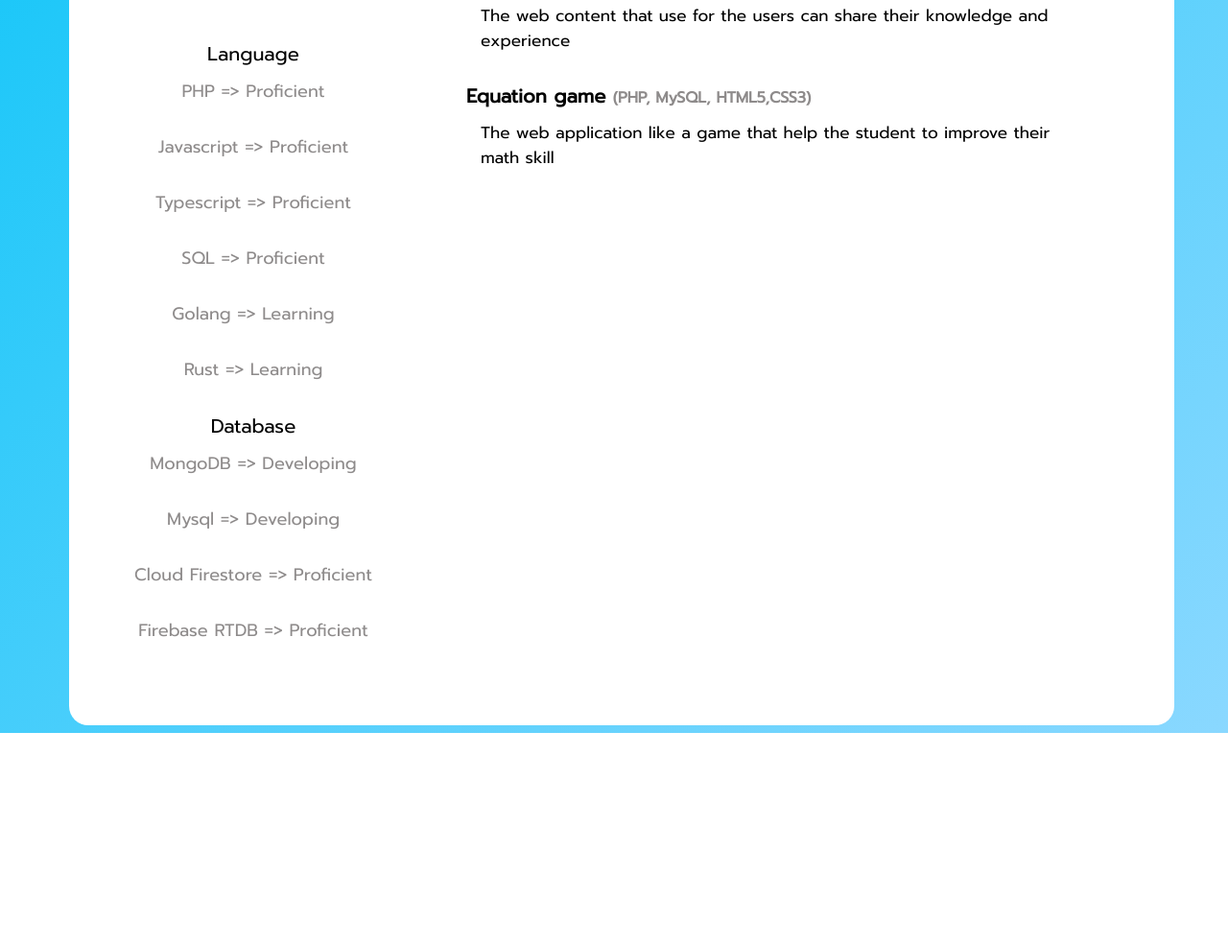
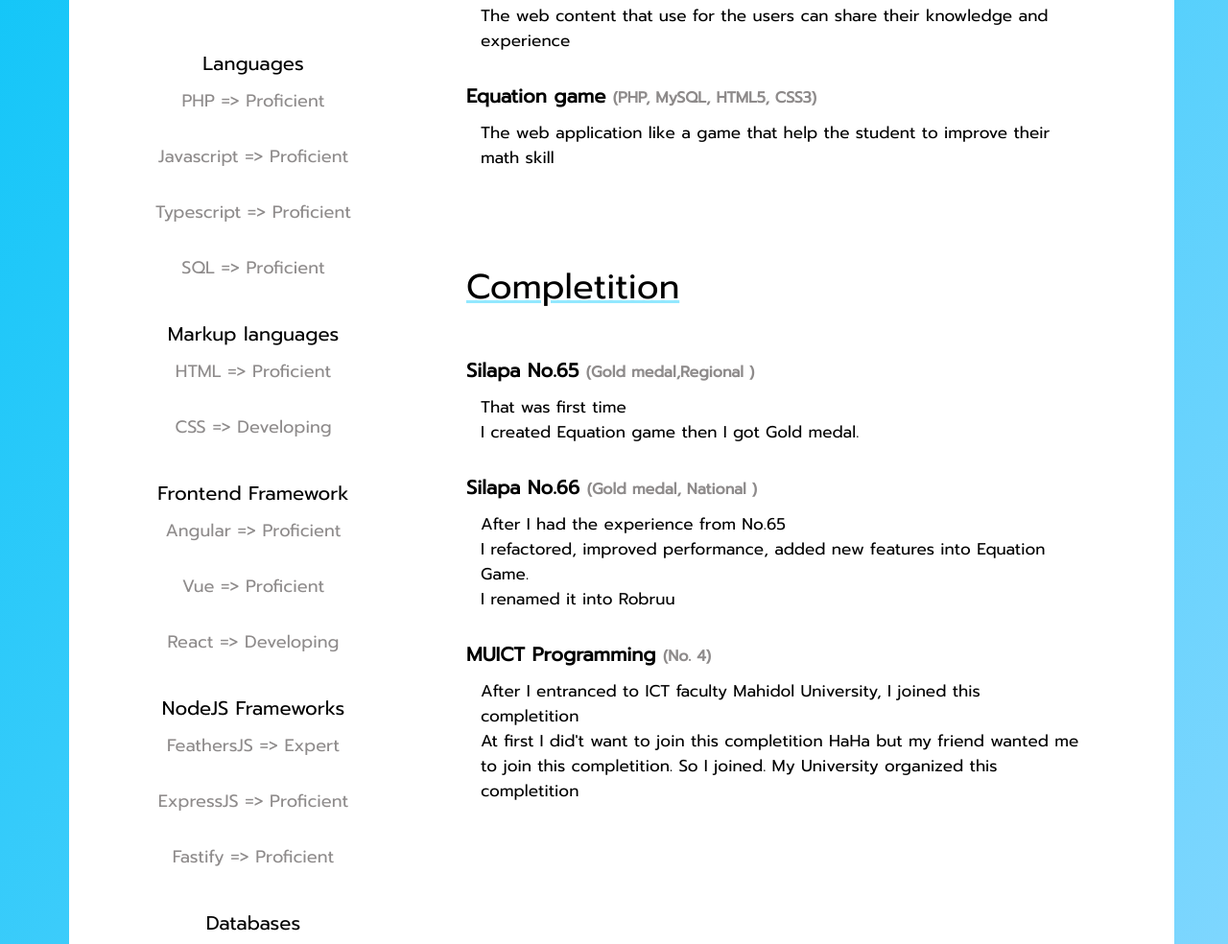
Before and after one commit to annibuliful/resume, a plain HTML site: page index.html in a window 1280 px wide. Shown: the part 571-1555 px from the top of the page at 96% size. Before the commit the page ends 1335 px from the top, so only its background shows below. Drawn offline with Linux system fonts and the light colour scheme.

Commit message:
[Completion , Skill]

```diff
--- a/assets/style.css
+++ b/assets/style.css
@@ -61,7 +61,10 @@ p.topic{
 p.title {
   font-size: 36px;
 }
-
+p.skill-title{
+  font-size: 20px;
+  padding-top: 10px;
+}
 p.subtitle {
   font-size: 20px;
 }
@@ -95,6 +98,7 @@ div.container {
   flex-wrap: wrap;
   border-radius: 20px;
   margin-top: 50px;
+  margin-bottom: 50px;
 }
 div.row{
   display: flex;
--- a/index.html
+++ b/index.html
@@ -11,12 +11,12 @@
       <div class="block-scope">
         <img src="assets/profile.jpg" class="title">
         <p class="title text-center">Jarupong pajakgo</p>
-        <p class="position-name color-gray text-center">Full stack Web Developer</p>
+        <p class="position-name color-gray text-center">(Full stack Web Developer)</p>
       </div>
       <div class="block-scope">
         <p class="title text-center">Skills</p>
         <br>
-        <p class="subtitle text-center">Language</p>
+        <p class="skill-title text-center">Languages</p>
         <p class="skill color-gray text-center">PHP => Proficient
           <br>
           <!-- <progress class="pb-blue" max="100" value="80"></progress> -->
@@ -33,15 +33,50 @@
           <br>
           <!-- <progress class="pb-blue" max="100" value="60"></progress> -->
         </p>
-        <p class="skill color-gray text-center">Golang => Learning
+        <!-- <p class="skill color-gray text-center">Golang => Learning
+          <br>
+          <progress class="pb-blue" max="100" value="70"></progress>
+        </p>
+        <p class="skill color-gray text-center">Rust => Learning
+          <br>
+          <progress class="pb-blue" max="100" value="70"></progress>
+        </p> -->
+        <p class="skill-title text-center">Markup languages</p>
+        <p class="skill color-gray text-center">HTML => Proficient
           <br>
           <!-- <progress class="pb-blue" max="100" value="70"></progress> -->
         </p>
-        <p class="skill color-gray text-center">Rust => Learning
+        <p class="skill color-gray text-center">CSS => Developing
           <br>
           <!-- <progress class="pb-blue" max="100" value="70"></progress> -->
         </p>
-        <p class="subtitle text-center">Database</p>
+        <p class="skill-title text-center">Frontend Framework</p>
+        <p class="skill color-gray text-center">Angular => Proficient
+          <br>
+          <!-- <progress class="pb-blue" max="100" value="70"></progress> -->
+        </p>
+        <p class="skill color-gray text-center">Vue => Proficient
+          <br>
+          <!-- <progress class="pb-blue" max="100" value="70"></progress> -->
+        </p>
+        <p class="skill color-gray text-center">React => Developing
+          <br>
+          <!-- <progress class="pb-blue" max="100" value="70"></progress> -->
+        </p>
+        <p class="skill-title text-center">NodeJS Frameworks</p>
+        <p class="skill color-gray text-center">FeathersJS => Expert
+          <br>
+          <!-- <progress class="pb-blue" max="100" value="70"></progress> -->
+        </p>
+        <p class="skill color-gray text-center">ExpressJS => Proficient
+          <br>
+          <!-- <progress class="pb-blue" max="100" value="70"></progress> -->
+        </p>
+        <p class="skill color-gray text-center">Fastify => Proficient
+          <br>
+          <!-- <progress class="pb-blue" max="100" value="70"></progress> -->
+        </p>
+        <p class="skill-title text-center">Databases</p>
         <p class="skill color-gray text-center">MongoDB => Developing
           <br>
           <!-- <progress class="pb-blue" max="100" value="70"></progress> -->
@@ -69,22 +104,47 @@
           <br>I want to be GDE web technology before I die.
           <br>I'm Google lover Who want to join every Google event.
           <br>A ICT student who don't want learn only in class.
-          <br><span class="color-blue">#PHP #JS #TS #Graphql #Firebase #MySQL</span>
+          <br><span class="color-gray text-bold">#PHP #JS #TS #Graphql #Firebase #MySQL #MongoDB #MUICT15</span>
         </p>
       </div>
       <div class="block-scope">
         <p class="topic"><u>Open source</u></p>
         <div class="sub-block-scope">
           <p class="subtitle text-bold">Robruu
-            <span class="subcontent color-gray">(PHP, MySQL, HTML5,CSS3)</span>
+            <span class="subcontent color-gray">(PHP, MySQL, HTML5, CSS3)</span>
           </p>
           <p class="content">The web content that use for the users can share their knowledge and experience</p>
         </div>
         <div class="sub-block-scope">
           <p class="subtitle text-bold">Equation game
-            <span class="subcontent color-gray">(PHP, MySQL, HTML5,CSS3)</span>
+            <span class="subcontent color-gray">(PHP, MySQL, HTML5, CSS3)</span>
           </p>
           <p class="content">The web application like a game that help the student to improve their math skill</p>
+        </div>
+      </div>
+      <div class="block-scope">
+        <p class="topic"><u>Completition</u></p>
+        <div class="sub-block-scope">
+          <p class="subtitle text-bold">Silapa No.65
+            <span class="subcontent color-gray">(Gold medal,Regional  )</span>
+          </p>
+          <p class="content">That was first time
+            <br>I created Equation game then I got Gold medal.</p>
+        </div>
+        <div class="sub-block-scope">
+          <p class="subtitle text-bold">Silapa No.66
+            <span class="subcontent color-gray">(Gold medal, National )</span>
+          </p>
+          <p class="content">After I had the experience from No.65
+            <br>I refactored, improved performance, added new features into Equation Game.
+            <br>I renamed it into Robruu</p>
+        </div>
+        <div class="sub-block-scope">
+          <p class="subtitle text-bold">MUICT Programming
+            <span class="subcontent color-gray">(No. 4)</span>
+          </p>
+          <p class="content">After I entranced to ICT faculty Mahidol University, I joined this completition
+            <br>At first I did't want to join this completition HaHa but my friend wanted me to join this completition. So I joined. My University organized this completition</p>
         </div>
       </div>
     </div>
```
